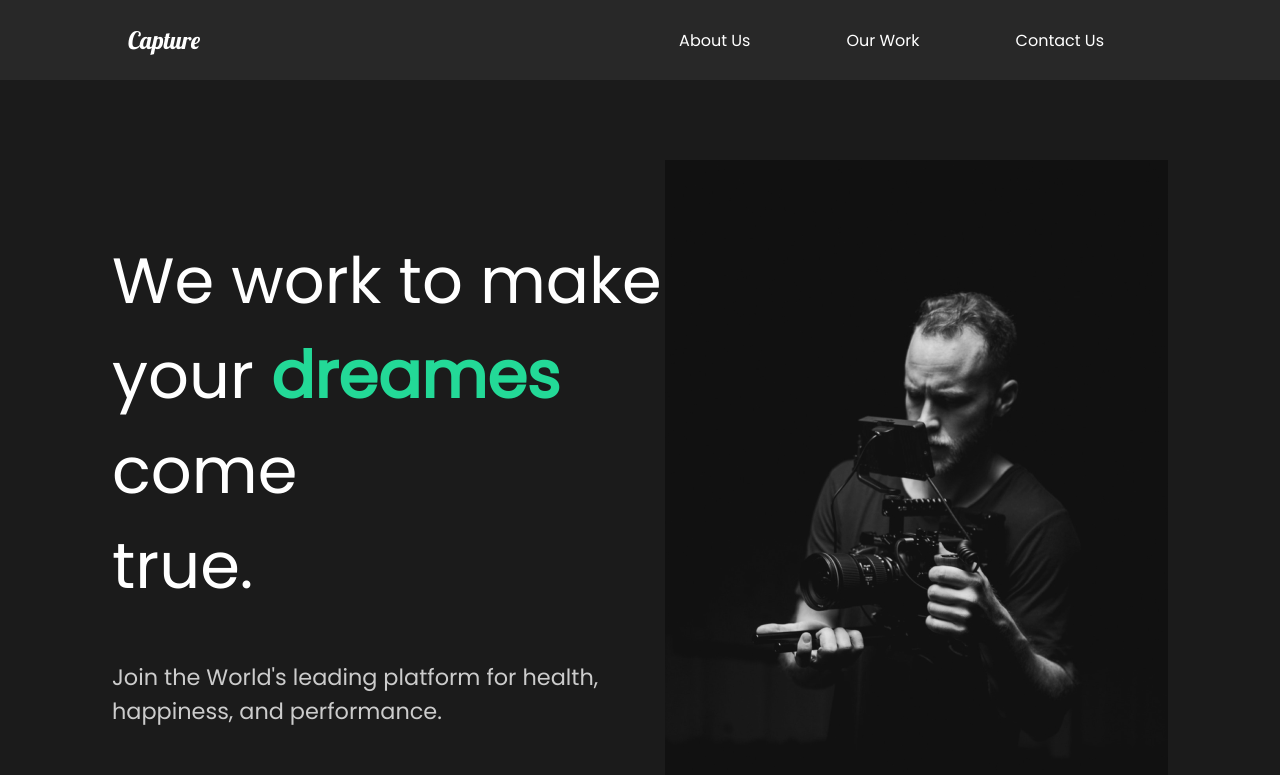
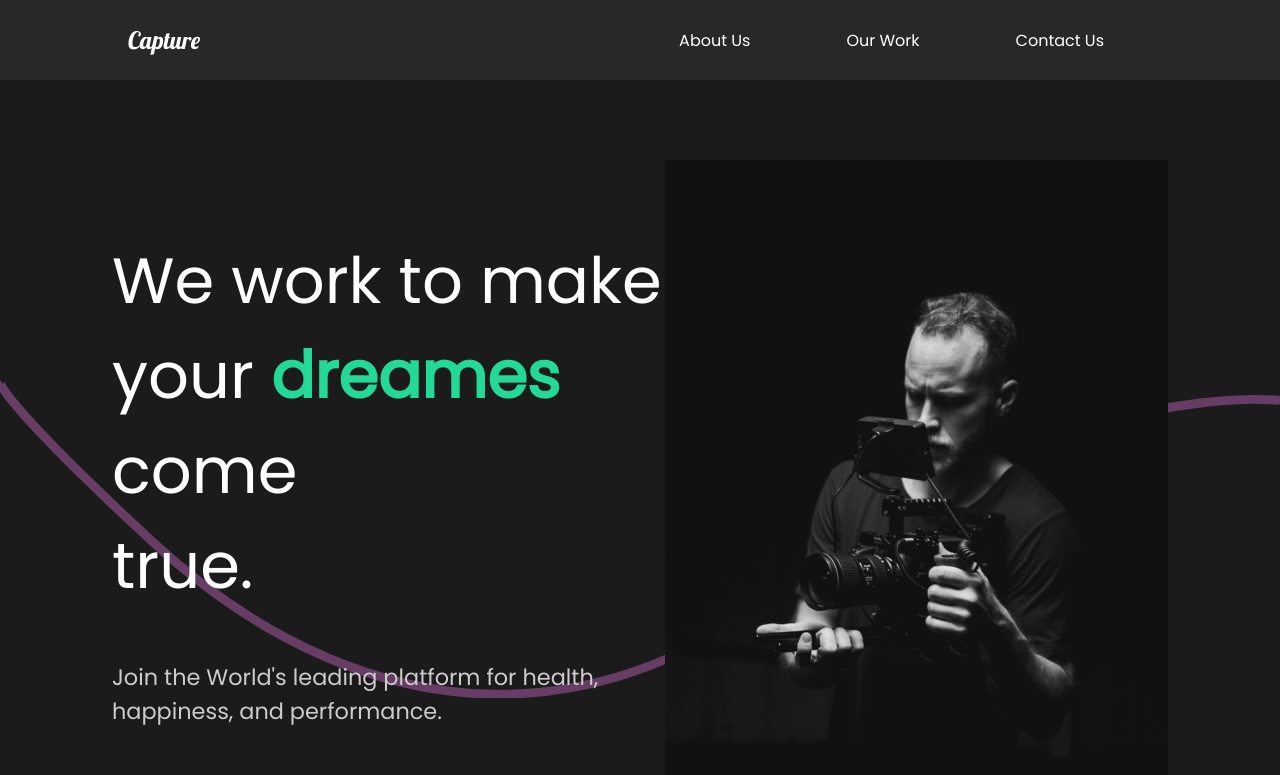
Before and after one commit to reza-nikravesh/portfolio, a React (Create React App) app: page / in a window 1280 px wide. Shown: the top 775 px of the page. Built offline with nearby package versions, Linux system fonts and the light colour scheme.

Commit message:
add wave animation

```diff
--- a/src/Animation.js
+++ b/src/Animation.js
@@ -1,9 +1,9 @@
 //**pages animation**
 export const pageAnimation = {
-  hide: { opacity: 0, transition: { duration: 1 }, y: 300 },
+  hide: { opacity: 0, y: 300 },
   show: {
     opacity: 1,
-    transition: { duration: 1, staggerChildren: 0.5 },
+    transition: { duration: 1, staggerChildren: 1 },
     when: "beforeChildren",
     y: 0,
   },
@@ -11,6 +11,7 @@
 //**pages animation**
 
 //**About us page**
+
 //about section
 export const titleAnimation = {
   hide: { opacity: 1, y: 100 },
@@ -39,4 +40,9 @@
   },
 };
 
+export const waveAnim = {
+  hide: { pathLength: 0, pathOffset: 1 },
+  show: { pathLength: 1, pathOffset: 2, transition: { duration: 2 } },
+};
+
 //**About us page**
--- a/src/Components/AboutSection.js
+++ b/src/Components/AboutSection.js
@@ -4,15 +4,15 @@
 import { Link } from "react-router-dom";
 import { motion } from "framer-motion";
 import { fade, pageAnimation, photoAnim, titleAnimation } from "../Animation";
+import { Wave } from "./Wave";
 
 const AboutSection = () => {
   return (
     <AboutUsSection variants={pageAnimation}>
-      <div className="description">
+      <Wave />
+      <motion.div className="description">
         <motion.div
           variants={titleAnimation}
-          initial="hide"
-          animate="show"
           className="title"
         >
           <Hide>
@@ -38,12 +38,8 @@
         <Link to="/contact">
           <motion.button variants={fade}>Contact us</motion.button>
         </Link>
-      </div>
-      <motion.img
-        variants={photoAnim}
-        src={home1}
-        alt="camera man"
-      />
+      </motion.div>
+      <motion.img variants={photoAnim} src={home1} alt="camera man" />
     </AboutUsSection>
   );
 };
@@ -58,6 +54,9 @@
   justify-content: space-between;
   padding: 5rem 7rem;
   color: white;
+  img {
+    z-index: 2;
+  }
   h2 {
     font-weight: lighter;
     font-size: 4rem;
@@ -75,6 +74,8 @@
     color: #23d997;
     font-weight: bold;
   }
+  .description {
+    z-index: 2;
+  }
 `;
-
 export default AboutSection;
--- /dev/null
+++ b/src/Components/Wave.js
@@ -0,0 +1,28 @@
+import { motion } from "framer-motion";
+import React from "react";
+import styled from "styled-components";
+import { waveAnim } from "../Animation";
+
+export const Wave = () => {
+  return (
+    <WaveSvg
+      viewBox="0 0 1440 363"
+      fill="none"
+      xmlns="http://www.w3.org/2000/svg"
+    >
+      <motion.path
+        variants={waveAnim}
+        d="M1440 27.4774C1352.73 19.8184 1122.41 49.0556 899.331 227.276C620.48 450.052 354.282 355.647 170.328 185.318C23.165 49.0556 -4.21721 8.32998 0.487081 5"
+        stroke="#D96ED4"
+        strokeOpacity="0.4"
+        strokeWidth="10"
+      />
+    </WaveSvg>
+  );
+};
+
+const WaveSvg = styled(motion.svg)`
+  position: absolute;
+  left: 0;
+  z-index: 1;
+`;
```
